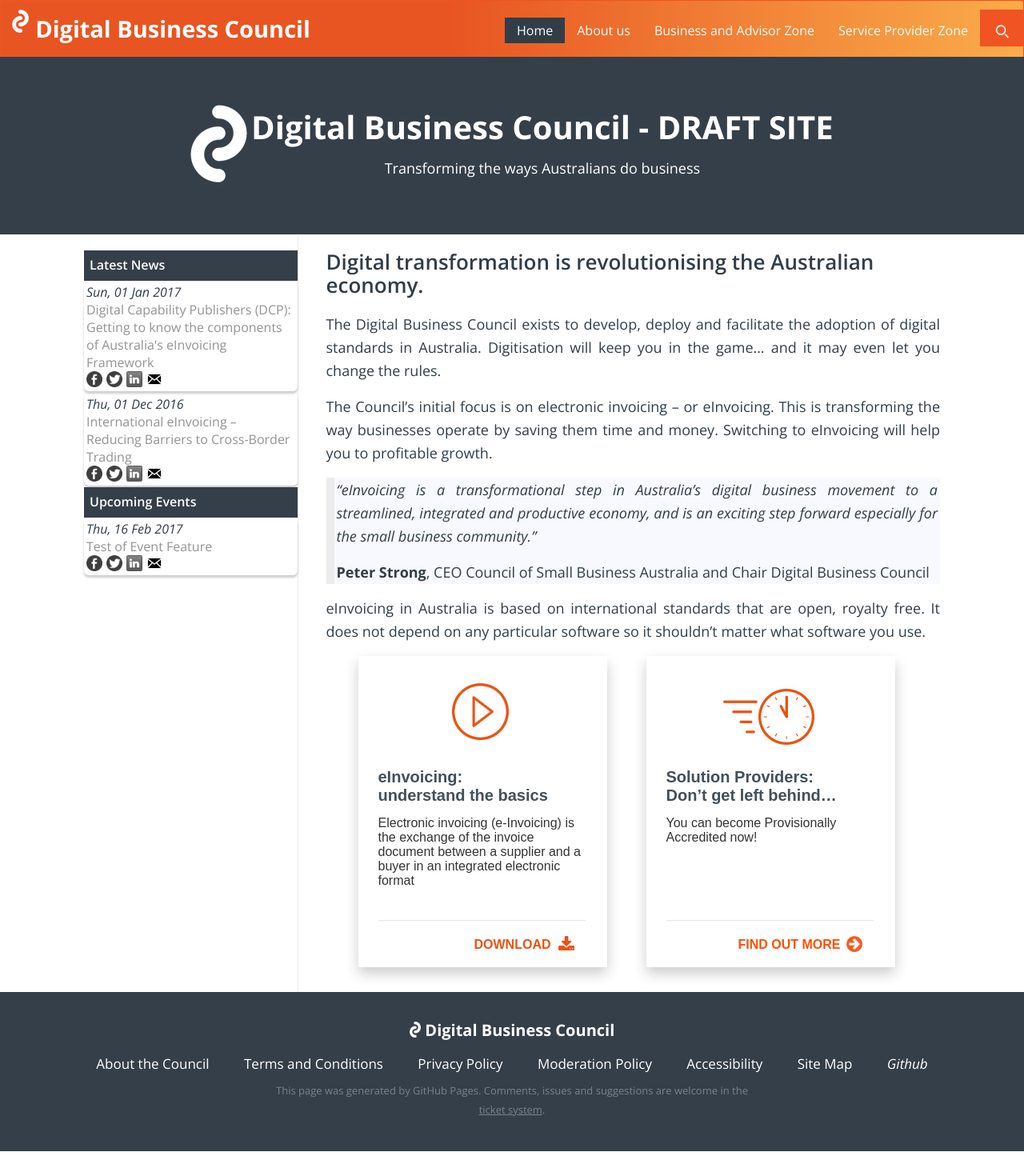
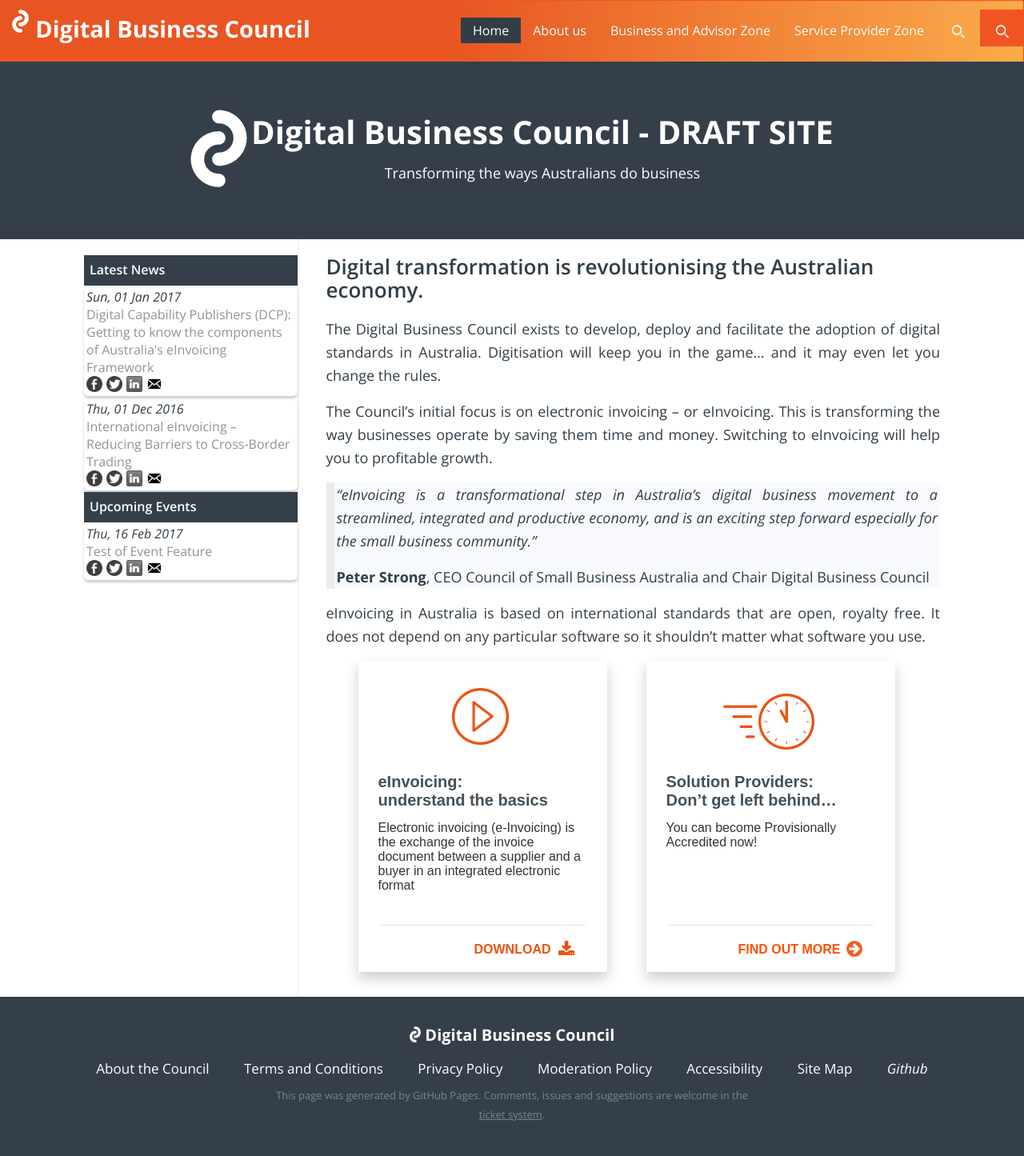
Before and after one commit to Digital-Business-Council/Digital-Business-Council.github.io, a Jekyll site: the page built from index.md, in a window 1280 px wide. Shown: the whole page at 80% size. Built offline with Jekyll 4.4.1, drawn with Linux system fonts in a browser that asks for light colours; our own code applies the rules of GitHub Pages for plain Markdown files.

Commit message:
Update header-menu.html

```diff
--- a/_includes/header-menu.html
+++ b/_includes/header-menu.html
@@ -35,5 +35,6 @@
             <a href="/join-the-community">Join the Community</a>
         </div>
     </li>
-
+    <li><a href="javascript:void(0)" id="searchIcon"><img src="{{ site.baseurl }}/images/search-icon.png" class="sIcon" width="25px"/></a>
+     <li>
 </ul>
```
